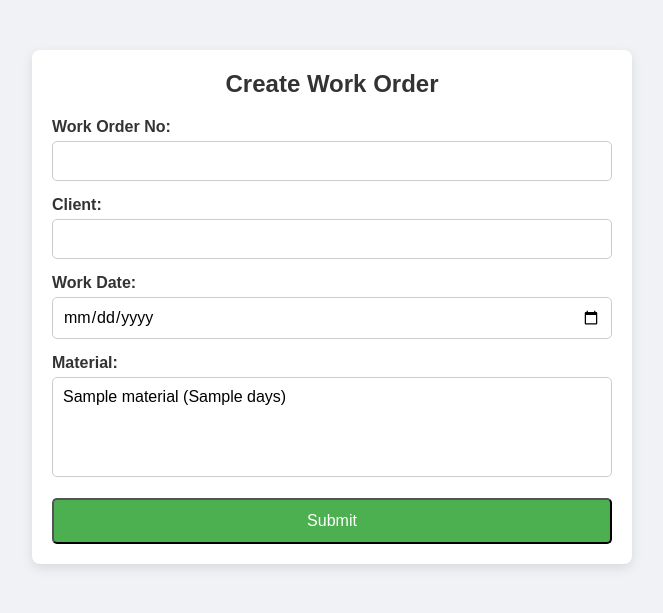
After one commit to khansassh/SE2024, a PHP site: page /work_order.php in a window 1280 px wide. The commit adds this page. Shown: the top 613 px of the page, without its empty margins (308-971 px from the left). Run offline with PHP 8.4, Linux system fonts and the light colour scheme; tables that the repository leaves empty or names only in its code hold one stand-in row (values such as "Sample post").

Commit message:
gatau cek aja

```diff
--- a/Material/styles.css
+++ b/Material/styles.css
@@ -1,19 +1,110 @@
-body {
+/* Resetting default styles */
+* {
+    margin: 0;
+    padding: 0;
+    box-sizing: border-box;
     font-family: Arial, sans-serif;
-    margin: 20px;
 }
 
-form {
-    max-width: 400px;
-    margin: auto;
+/* Styling the body */
+body {
+    background-color: #f0f2f5;
+    color: #333;
 }
 
-label, input, button {
+/* Container styling */
+.container {
+    max-width: 600px;
+    margin: 50px auto;
+    padding: 20px;
+    background-color: #ffffff;
+    box-shadow: 0px 4px 12px rgba(0, 0, 0, 0.1);
+    border-radius: 8px;
+}
+
+/* Heading styling */
+h1 {
+    margin-bottom: 20px;
+    font-size: 24px;
+    color: #333;
+    text-align: center;
+}
+
+/* Form group styling */
+.form-group {
+    margin-bottom: 15px;
+}
+
+/* Label styling */
+label {
+    display: block;
+    margin-bottom: 5px;
+    font-weight: bold;
+}
+
+/* Input and select styling */
+input[type="text"],
+input[type="date"],
+select {
+    width: 100%;
+    padding: 10px;
+    border: 1px solid #ccc;
+    border-radius: 5px;
+    font-size: 16px;
+}
+
+/* Select box styling */
+select {
+    height: 100px; /* Set a fixed height for multi-select */
+}
+
+/* Button styling */
+.btn {
     display: block;
     width: 100%;
-    margin-bottom: 10px;
+    margin-top: 20px;
+    padding: 12px;
+    background-color: #4CAF50;
+    color: #fff;
+    text-align: center;
+    text-decoration: none;
+    font-size: 16px;
+    border-radius: 5px;
+    transition: background-color 0.3s;
 }
 
-button {
-    width: auto;
+.btn:hover {
+    background-color: #45a049;
 }
+
+.btn:active {
+    background-color: #3e8e41;
+}
+
+/* Table styling */
+table {
+    width: 100%;
+    border-collapse: collapse;
+    margin-top: 20px;
+}
+
+table, th, td {
+    border: 1px solid #ddd;
+}
+
+th, td {
+    padding: 8px;
+    text-align: left;
+}
+
+th {
+    background-color: #f2f2f2;
+}
+
+/* Error message styling */
+.error {
+    color: red;
+    font-weight: bold;
+    text-align: center;
+    margin-top: 10px;
+}
--- /dev/null
+++ b/Material/work_order.php
@@ -0,0 +1,79 @@
+<?php
+// Database connection
+$conn = new mysqli("localhost", "root", "", "raw_material_work_order_db");
+
+// Handling form submission
+if ($_SERVER['REQUEST_METHOD'] === 'POST') {
+    $work_order_no = $_POST['work_order_no'];
+    $client = $_POST['client'];
+    $work_date = $_POST['work_date'];
+    $materials = $_POST['material'];
+    $total_days = 0;
+
+    // Insert the main work order details
+    $conn->query("INSERT INTO work_order (work_order_no, client, work_date) VALUES ('$work_order_no', '$client', '$work_date')");
+    $work_order_id = $conn->insert_id;
+
+    // Insert each material and calculate total days
+    foreach ($materials as $material_id) {
+        $result = $conn->query("SELECT days FROM material WHERE id=$material_id");
+        $material = $result->fetch_assoc();
+        $days = $material['days'];
+        $total_days += $days;
+
+        $conn->query("INSERT INTO work_order_material (work_order_id, material_id, days) VALUES ($work_order_id, $material_id, $days)");
+    }
+
+    // Calculate finish date
+    $finish_date = date('Y-m-d', strtotime("$work_date + $total_days days"));
+    $conn->query("UPDATE work_order SET finish_date='$finish_date' WHERE id=$work_order_id");
+
+    header("Location: index.php");
+    exit;
+}
+
+// Get materials
+$materials = $conn->query("SELECT * FROM material");
+?>
+
+<!DOCTYPE html>
+<html lang="en">
+<head>
+    <meta charset="UTF-8">
+    <meta name="viewport" content="width=device-width, initial-scale=1.0">
+    <title>Create Work Order</title>
+    <link rel="stylesheet" href="styles.css">
+</head>
+<body>
+    <div class="container">
+        <h1>Create Work Order</h1>
+        <form method="post">
+            <div class="form-group">
+                <label for="work_order_no">Work Order No:</label>
+                <input type="text" id="work_order_no" name="work_order_no" required>
+            </div>
+
+            <div class="form-group">
+                <label for="client">Client:</label>
+                <input type="text" id="client" name="client" required>
+            </div>
+
+            <div class="form-group">
+                <label for="work_date">Work Date:</label>
+                <input type="date" id="work_date" name="work_date" required>
+            </div>
+
+            <div class="form-group">
+                <label for="material">Material:</label>
+                <select id="material" name="material[]" multiple required>
+                    <?php while ($row = $materials->fetch_assoc()): ?>
+                        <option value="<?= $row['id'] ?>"><?= htmlspecialchars($row['material_name']) ?> (<?= $row['days'] ?> days)</option>
+                    <?php endwhile; ?>
+                </select>
+            </div>
+
+            <input type="submit" value="Submit" class="btn">
+        </form>
+    </div>
+</body>
+</html>
```
Also changed, not shown: Material/finish_order.php (added, +53 -0 lines), Material/index.php (added, +17 -0 lines), Material/material.php (added, +34 -0 lines).
